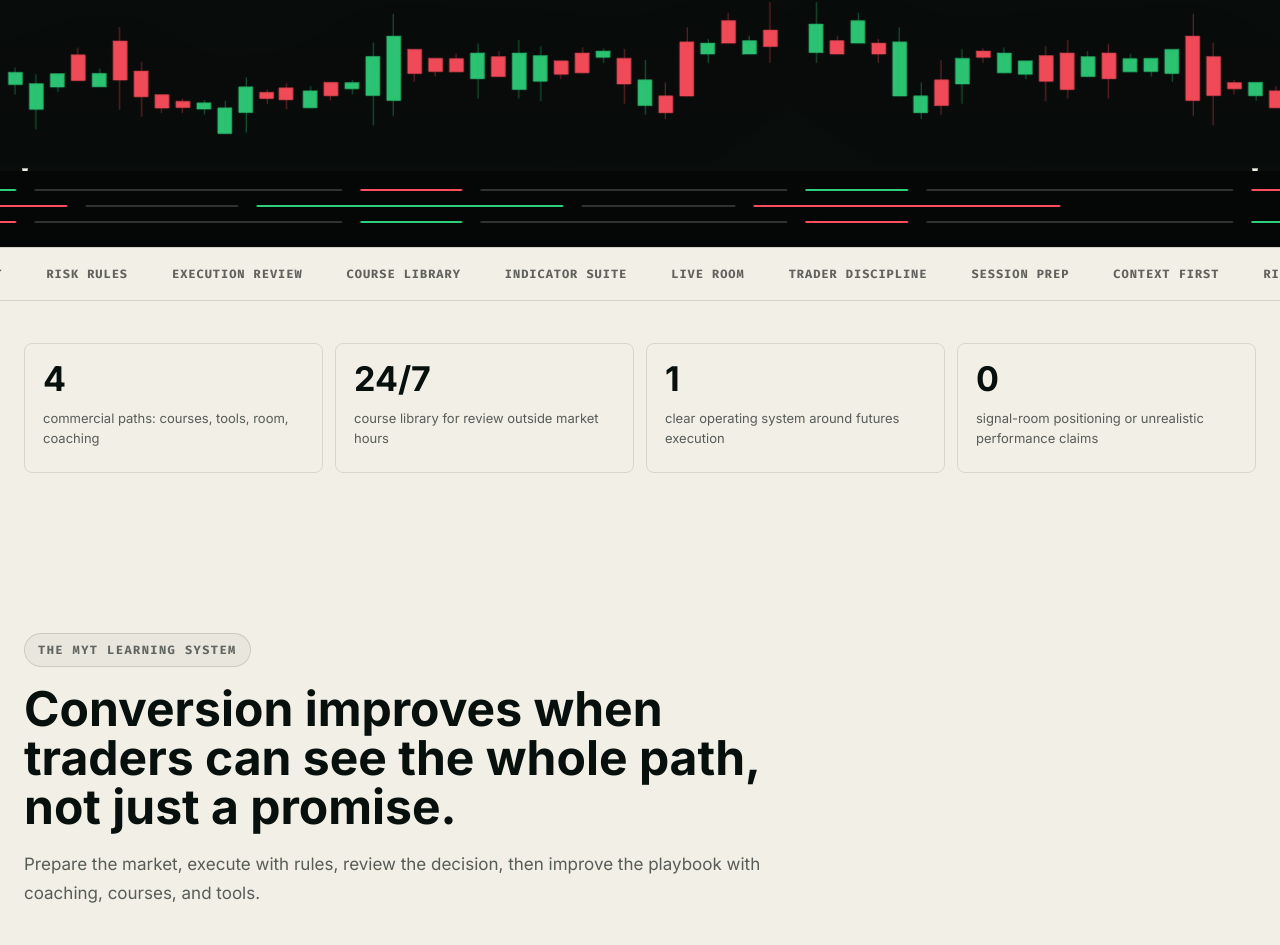
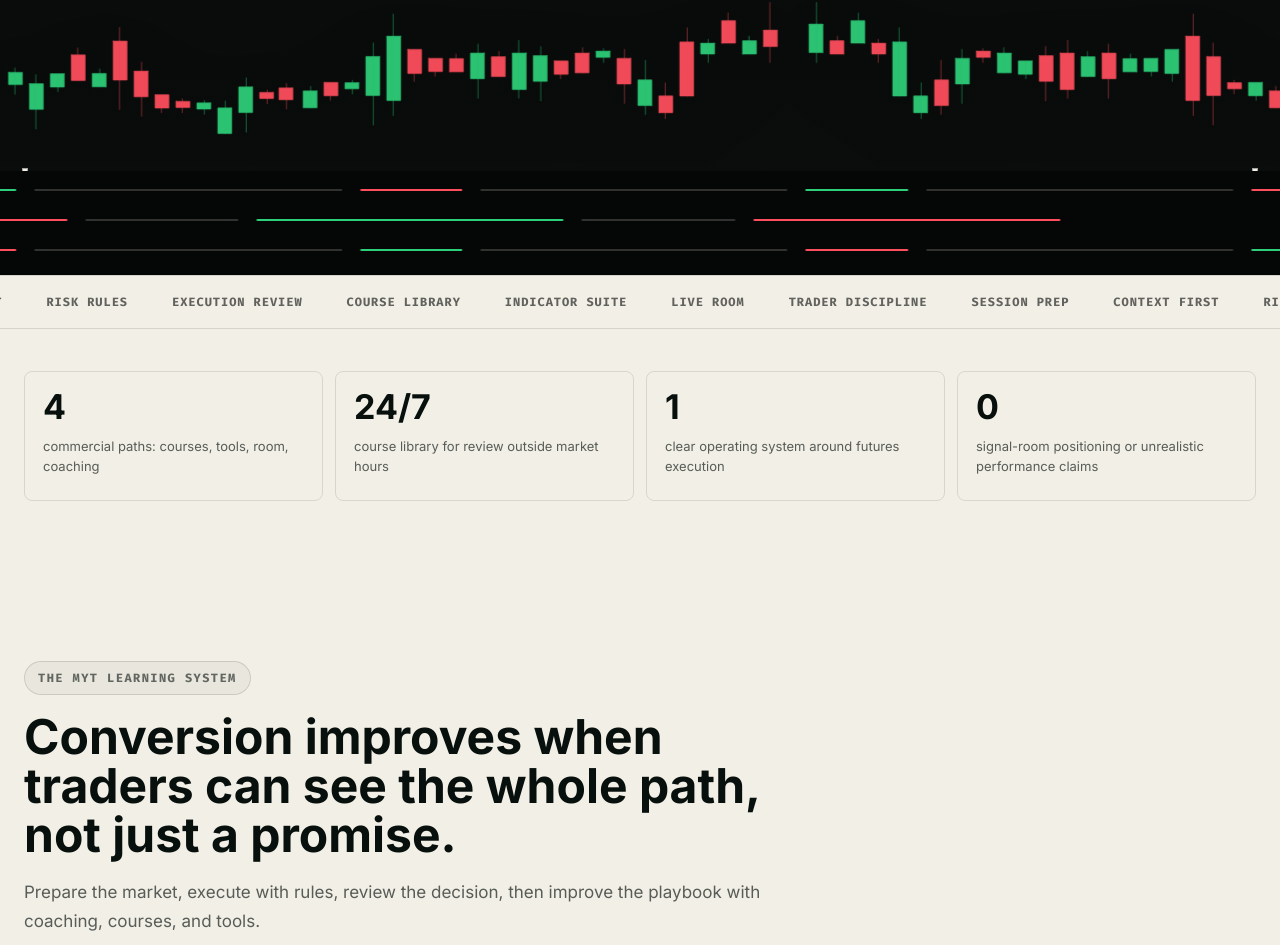
Before and after one commit to CodoWIzard/xentro-trading-template-clone, a Next.js app: page / in a window 1280 px wide. Shown: the part 1213-2158 px from the top of the page. Built offline with nearby package versions, Linux system fonts and the light colour scheme.

Commit message:
Double pattern row gap

```diff
--- a/app/globals.css
+++ b/app/globals.css
@@ -2067,7 +2067,7 @@ select {
 
 .pattern_component {
   display: grid;
-  gap: 14px;
+  gap: 28px;
   overflow: hidden;
   padding: 18px 0 24px;
   background: #050706;
```
